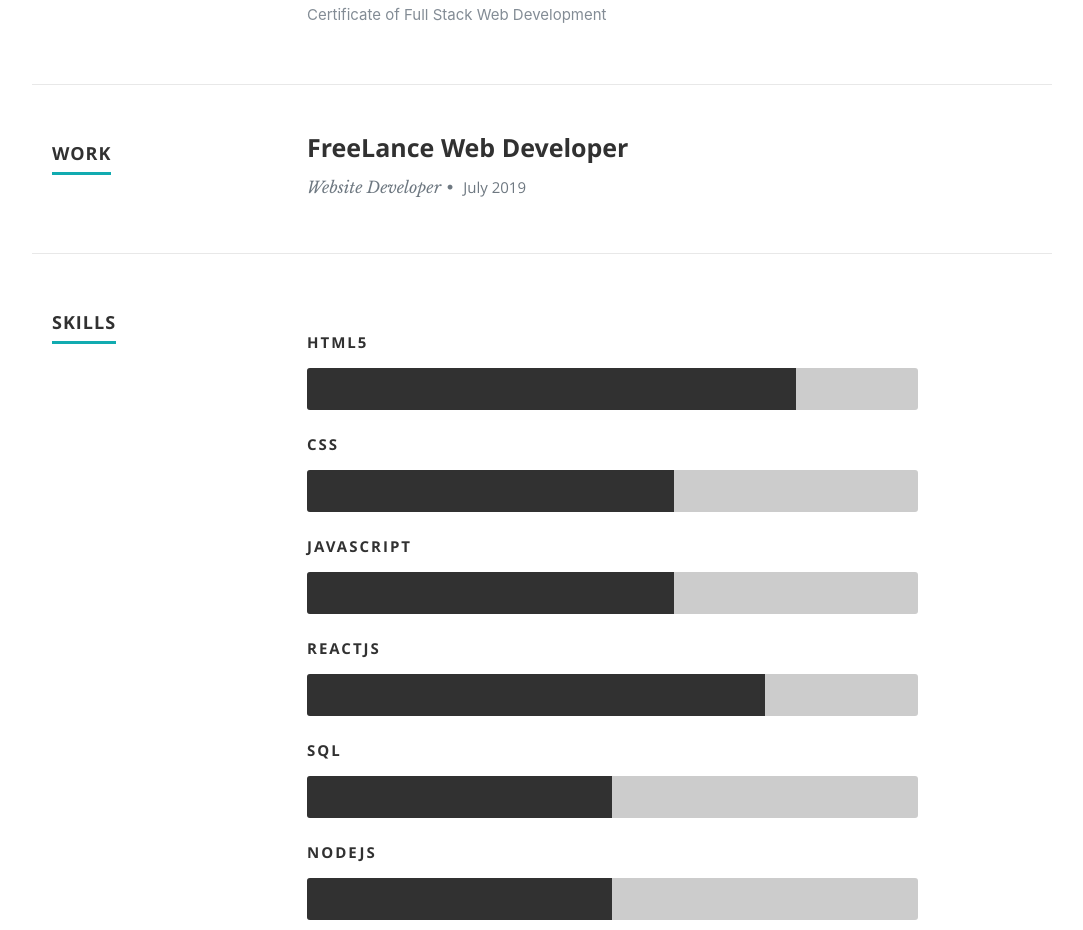
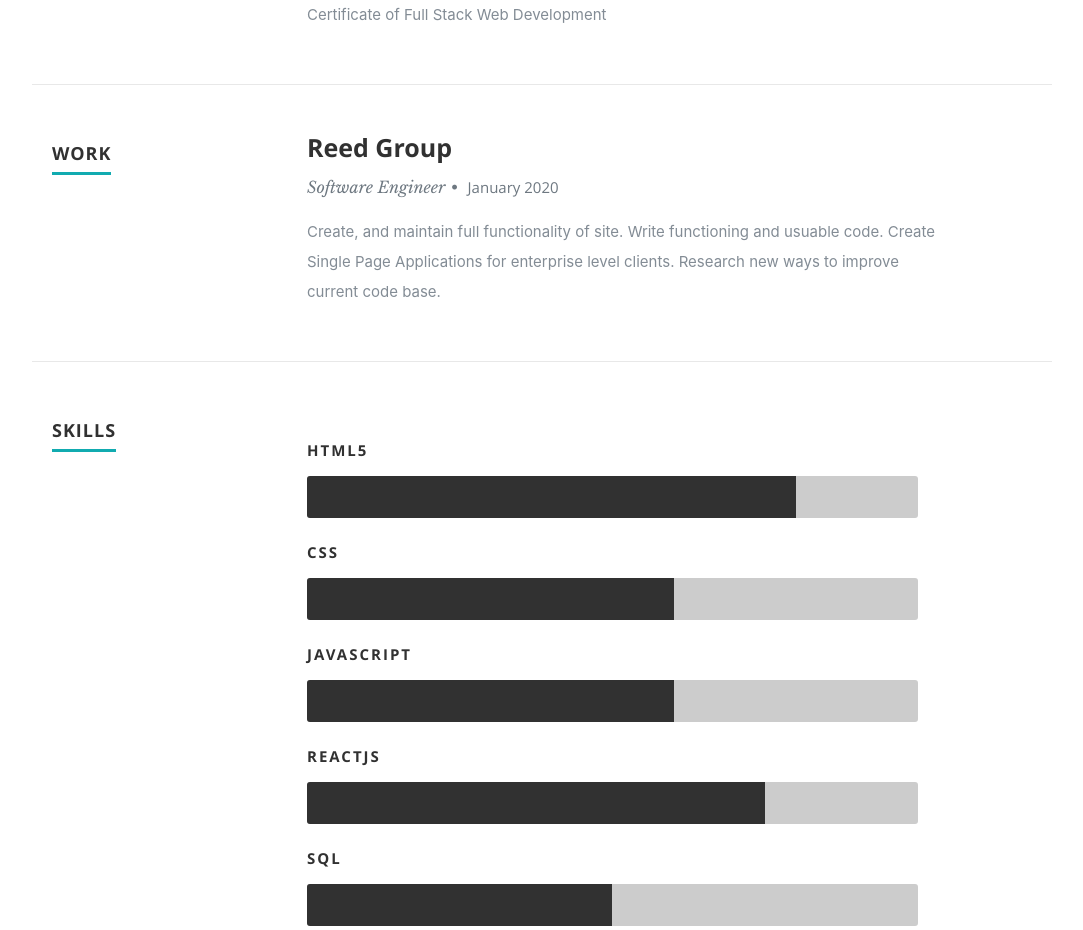
Before and after one commit to michaeladamstrickland/React-Portfolio, a React (Create React App) app: page / in a window 1280 px wide. Shown: the part 1580-2510 px from the top of the page, without its empty margins (98-1181 px from the left). Built offline with nearby package versions, Linux system fonts and the light colour scheme.

Commit message:
new work

```diff
--- a/src/components/Resume.js
+++ b/src/components/Resume.js
@@ -47,7 +47,7 @@
                           {item.specialization}
                           <span>&bull;</span> <em className="date">{item.MonthOfLeaving} {item.YearOfLeaving}</em></p>
                           <p>
-                          {item.Achievements}
+                          {item.Duties}
                           </p>
                        </div>
 
--- a/src/resumeData.js
+++ b/src/resumeData.js
@@ -41,11 +41,11 @@
     ],
     "work":[
       {
-        "CompanyName":"FreeLance Web Developer",
-        "specialization":"Website Developer",
-        "MonthOfLeaving":"July",
-        "YearOfLeaving":"2019",
-        "Duties":"create, and maintain full functionality of site."
+        "CompanyName":"Reed Group",
+        "specialization":"Software Engineer",
+        "MonthOfLeaving":"January",
+        "YearOfLeaving":" 2020",
+        "Duties":"Create, and maintain full functionality of site. Write functioning and usuable code. Create Single Page Applications for enterprise level clients. Research new ways to improve current code base."
       },
       // {
       //   "CompanyName":"",
```
